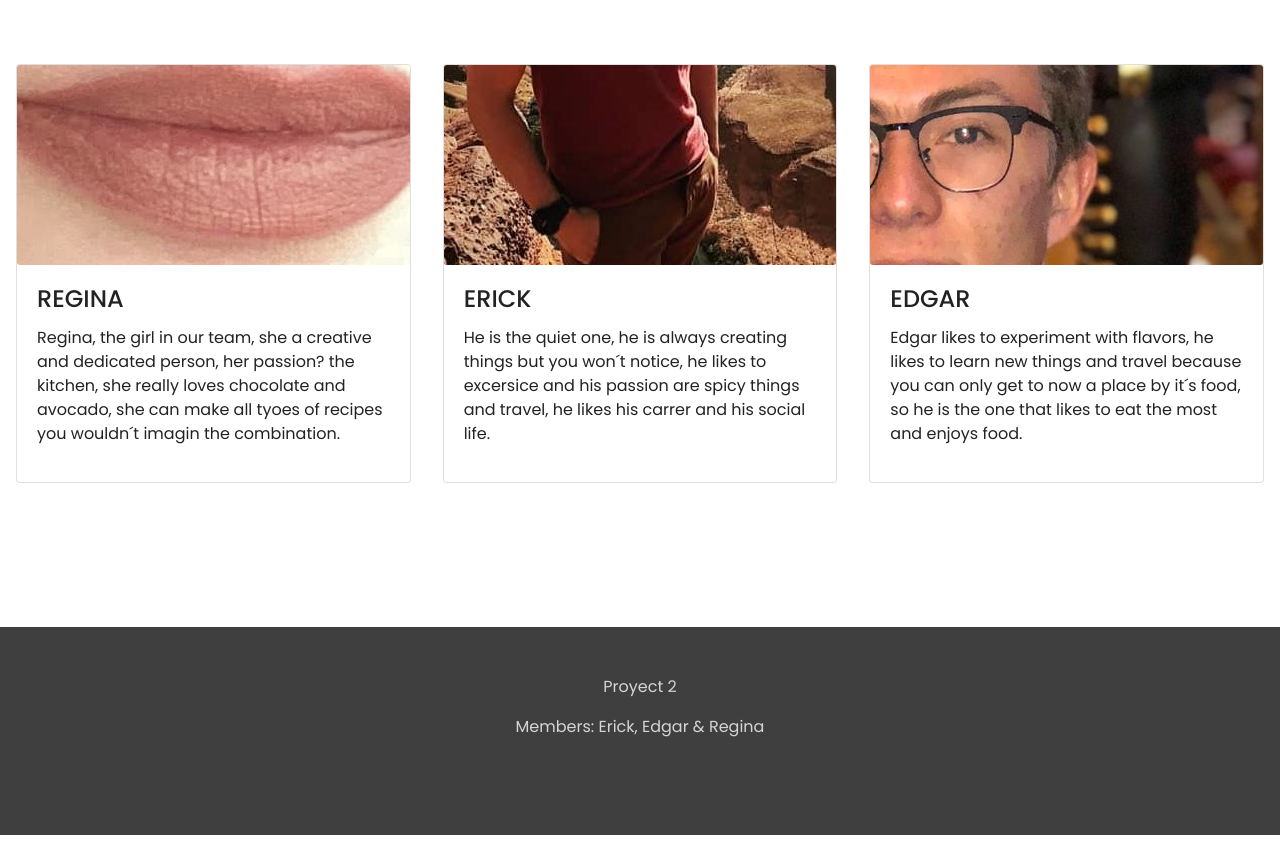
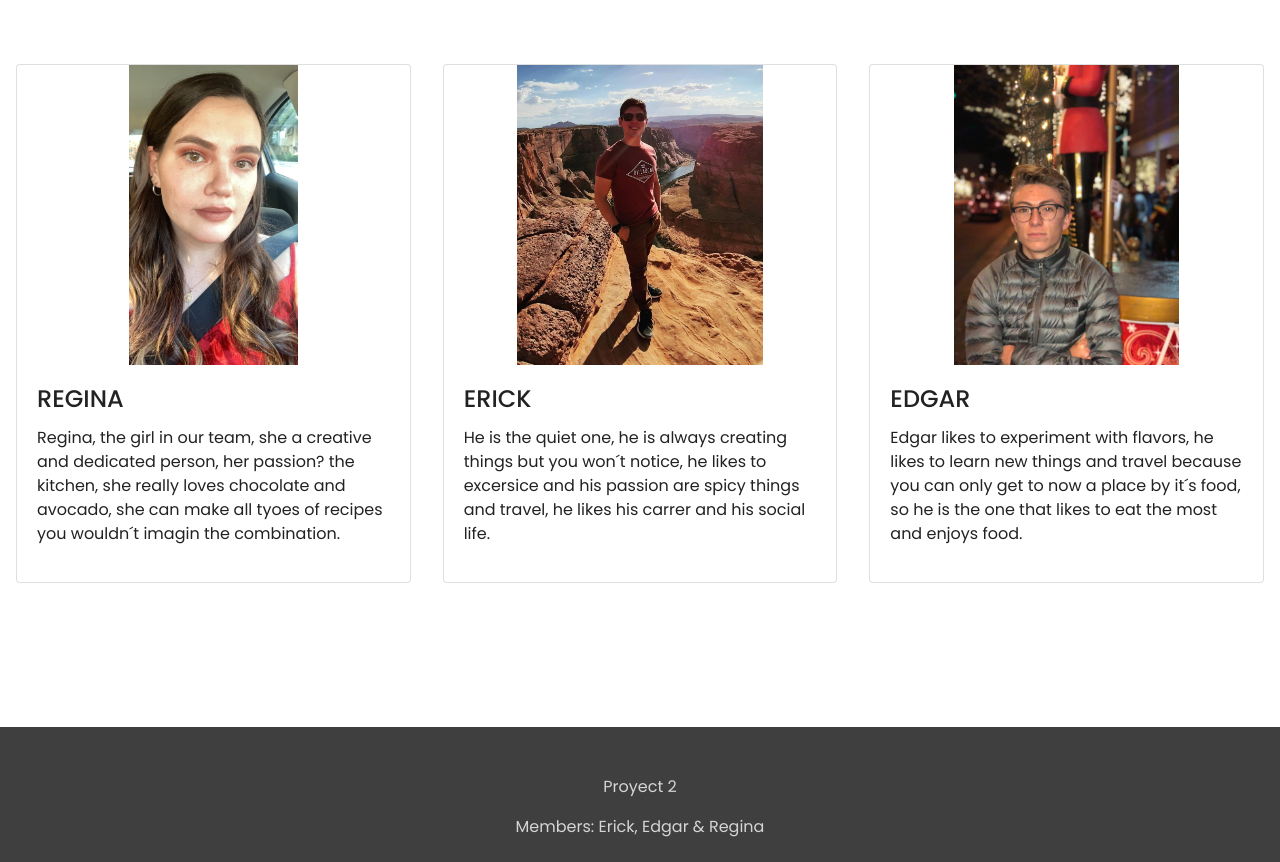
Before and after one commit to WeroVlz/BlogCocina, a website: page public/files/aboutus.html in a window 1280 px wide. Shown: the part 766-1628 px from the top of the page. Before the commit the page ends 1601 px from the top, so only its background shows below. Drawn offline with nearby package versions, Linux system fonts and the light colour scheme.

Commit message:
Update aboutus.html

```diff
--- a/public/files/aboutus.html
+++ b/public/files/aboutus.html
@@ -15,7 +15,7 @@
 </head>
 <body>
     <!-- Navigation -->
-    <nav class="navbar navbar-expand-md navbar-light bg-light sticky-top">
+    <nav class="navbar navbar-expand-md navbar-light bg-light sticky-top img">
         <div class="container-fluid">
             <a class="navbar-brand" href="#"><img src="/public/images/logo.jpg" class="logo"></a>
             <button class="navbar-toggler" type="button" data-toggle="collapse" data-target="#navbarResponsive">
@@ -75,7 +75,7 @@
         <div class="row padding">
             <div class="col-md-4">
                 <div class="card">
-                    <img class="card-img card-img-top" src="/public/images/regina.JPG">
+                    <img class="card-img card-img-top img" src="/public/images/regina.JPG">
                     <div class="card-body">
                         <h4 class="card-title">REGINA</h4>
                         <p class="car-text">Regina, the girl in our team, she a creative and dedicated person, her passion? the kitchen, she really loves chocolate and avocado, she can make all tyoes of recipes you wouldn´t imagin the combination.</p>
@@ -85,7 +85,7 @@
             </div>
             <div class="col-md-4">
                 <div class="card">
-                    <img class="card-img card-img-top" src="/public/images/erick.jpeg">
+                    <img class="card-img card-img-top img" src="/public/images/erick.jpeg">
                     <div class="card-body">
                         <h4 class="card-title">ERICK</h4>
                         <p class="car-text">He is the quiet one, he is always creating things but you won´t notice, he likes to excersice and his passion are spicy things and travel, he likes his carrer and his social life.</p>
@@ -95,7 +95,7 @@
             </div>
             <div class="col-md-4">
                 <div class="card">
-                    <img class="card-img card-img-top" src="/public/images/edgar.jpeg">
+                    <img class="card-img card-img-top img" src="/public/images/edgar.jpeg">
                     <div class="card-body">
                         <h4 class="card-title">EDGAR</h4>
                         <p class="car-text">Edgar likes to experiment with flavors, he likes to learn new things and travel because you can only get to now a place by it´s food, so he is the one that likes to eat the most and enjoys food.</p>
```
